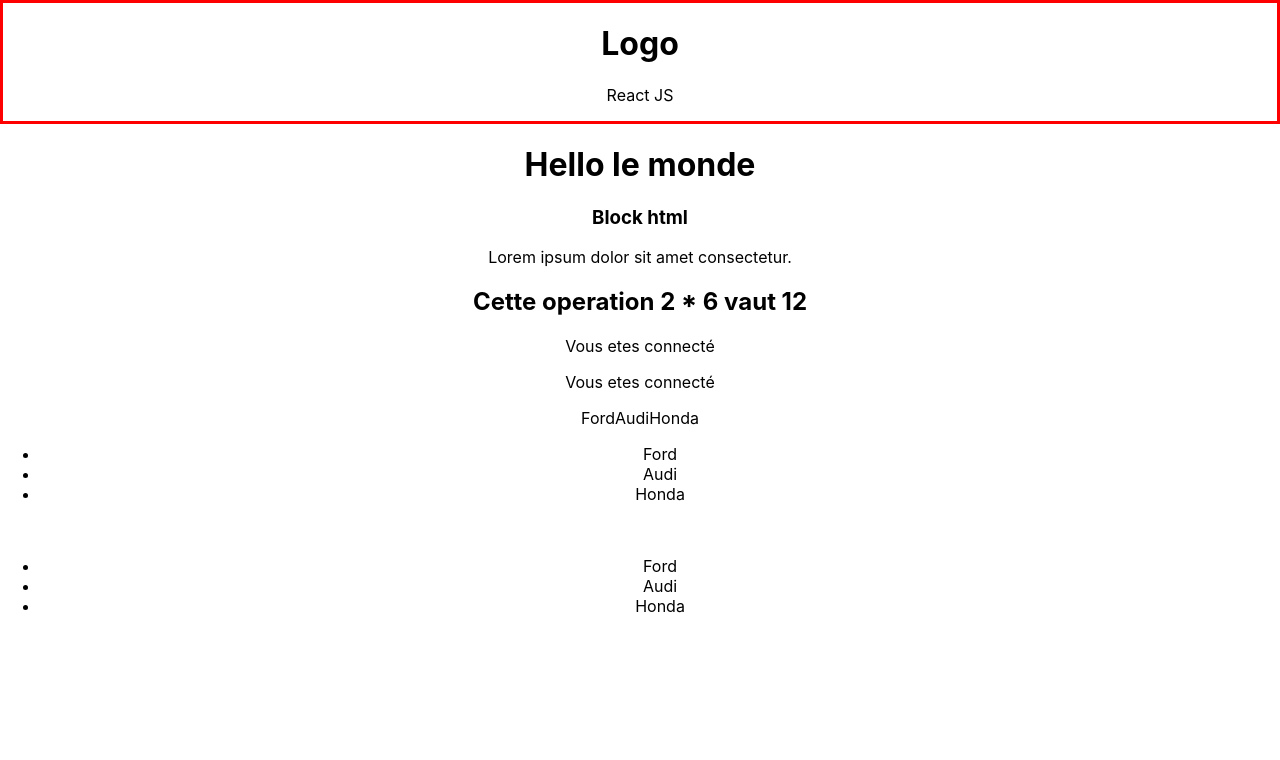
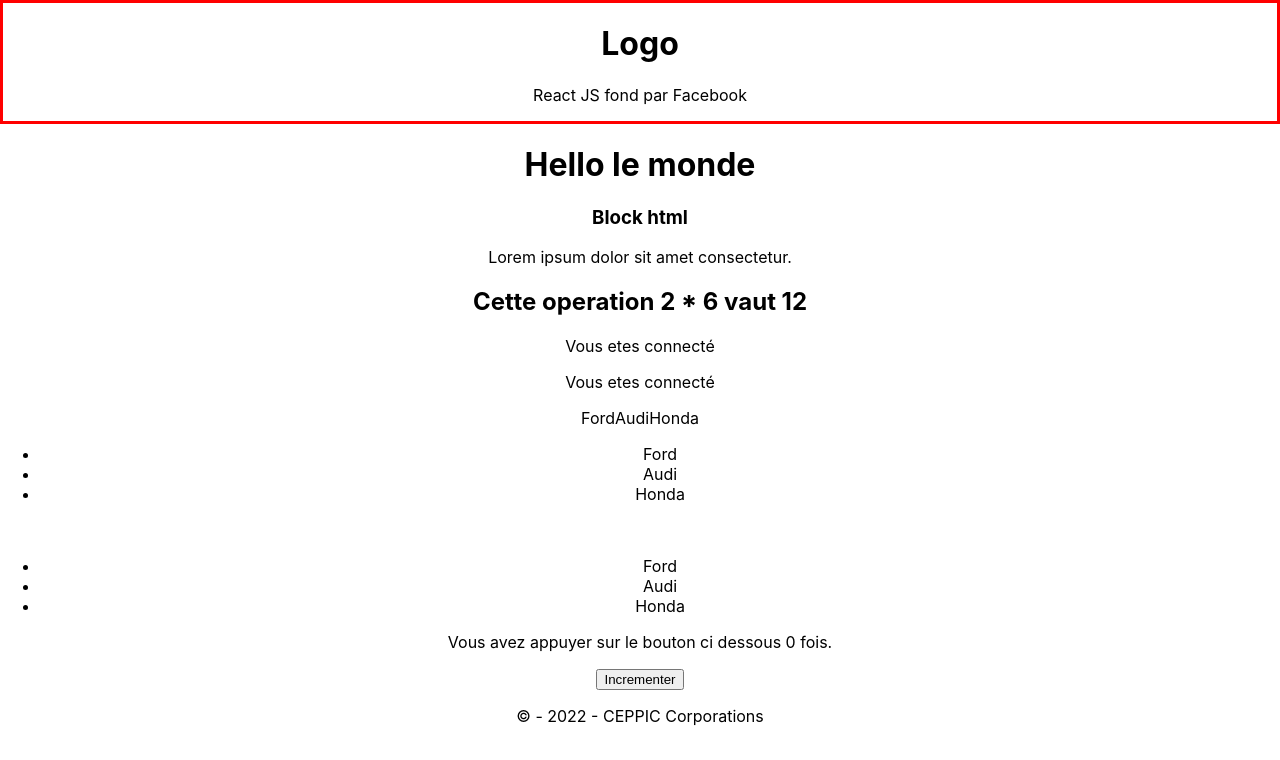
Before and after one commit to sanjoywong/ceppic-react, a React (Create React App) app: page / in a window 1280 px wide. Shown: the top 760 px of the page. Built offline with nearby package versions, Linux system fonts and the light colour scheme.

Commit message:
ajoute state

```diff
--- a/src/App.jsx
+++ b/src/App.jsx
@@ -1,9 +1,11 @@
-
+import {useState} from 'react';
 import './App.css';
+import Footer from './components/Footer';
 import Header from './components/Header';
 
 function App() {
 
+const [count,setCount] = useState(0);
 const message = <h1>Hello le monde</h1>
 const message2 = (<div>
   <h3>Block html</h3>
@@ -19,7 +21,7 @@ const voitures2 =[{"id":1,"nom":"Ford"},{"id":2,"nom":"Audi"},{"id":3,"nom":"Hon
 
   return (
     <div className="App">
-      <Header />
+      <Header title="Logo" texte="React JS fond par Facebook" />
       {message}
       {message2}
       {calcul}
@@ -37,7 +39,11 @@ const voitures2 =[{"id":1,"nom":"Ford"},{"id":2,"nom":"Audi"},{"id":3,"nom":"Hon
           <li key={voiture.id}>{voiture.nom}</li>
         ))}
       </ul>
-
+      <div>
+          <p>Vous avez appuyer sur le bouton ci dessous {count} fois.</p>
+          <button onClick={()=>setCount(count +1)}>Incrementer</button>
+      </div>
+      <Footer />
     </div>
   );
 }
--- /dev/null
+++ b/src/components/Footer.jsx
@@ -0,0 +1,8 @@
+export default function Footer(params) {
+    const CurrentYear=()=>{
+        return new Date().getFullYear();
+    };
+    return(<>
+    <p>&copy; -  {CurrentYear()} - CEPPIC Corporations</p>
+    </>);
+};
--- a/src/components/Header.jsx
+++ b/src/components/Header.jsx
@@ -1,10 +1,10 @@
 import "./Header.css"
-export default function Header() {
+export default function Header({title,texte}) {
 
         return(
         <header className="header">
-          <h1>Logo</h1>
-          <p>React JS</p>
+          <h1>{title}</h1>
+          <p>{texte}</p>
         </header>);
 
 };
```
